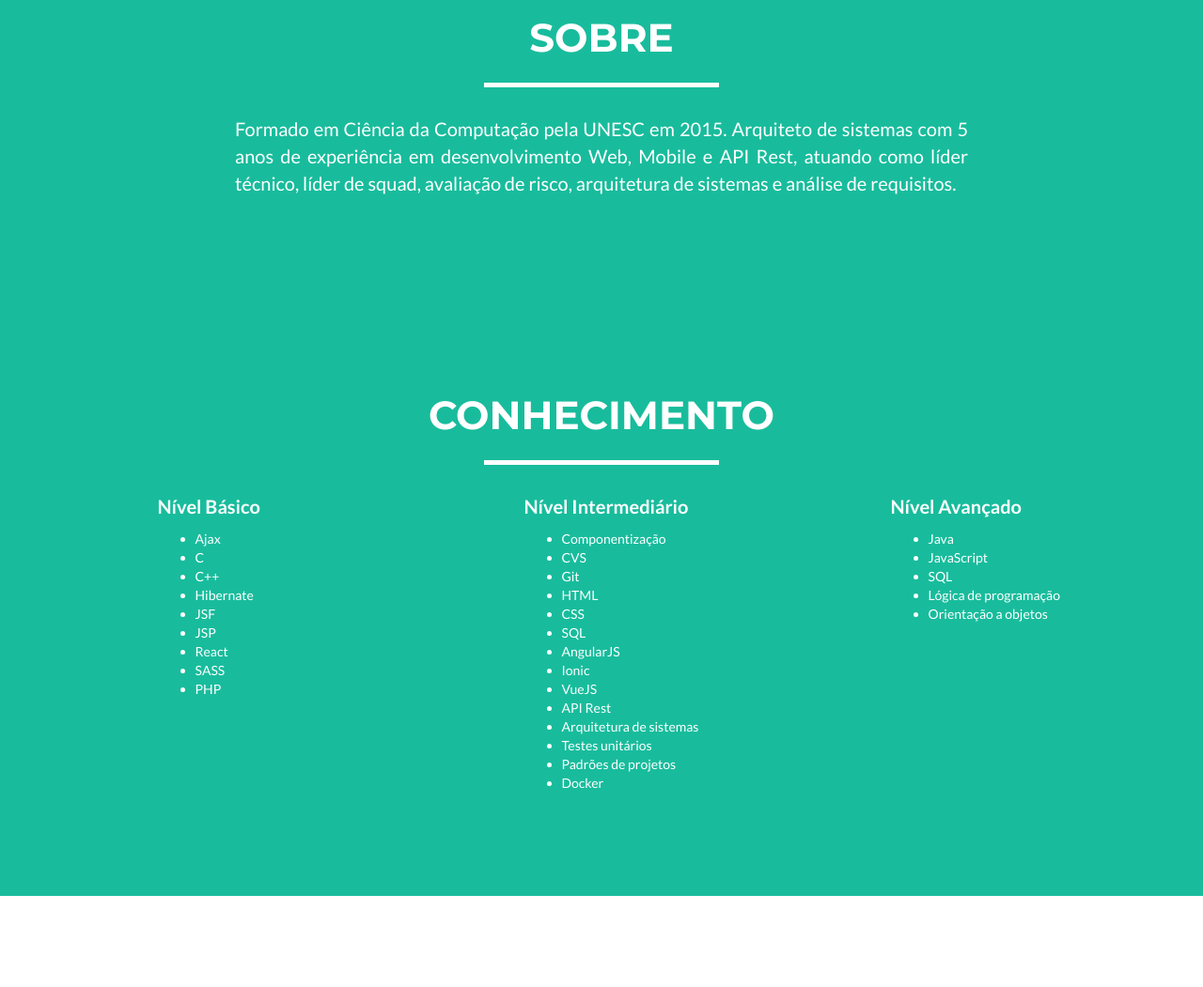
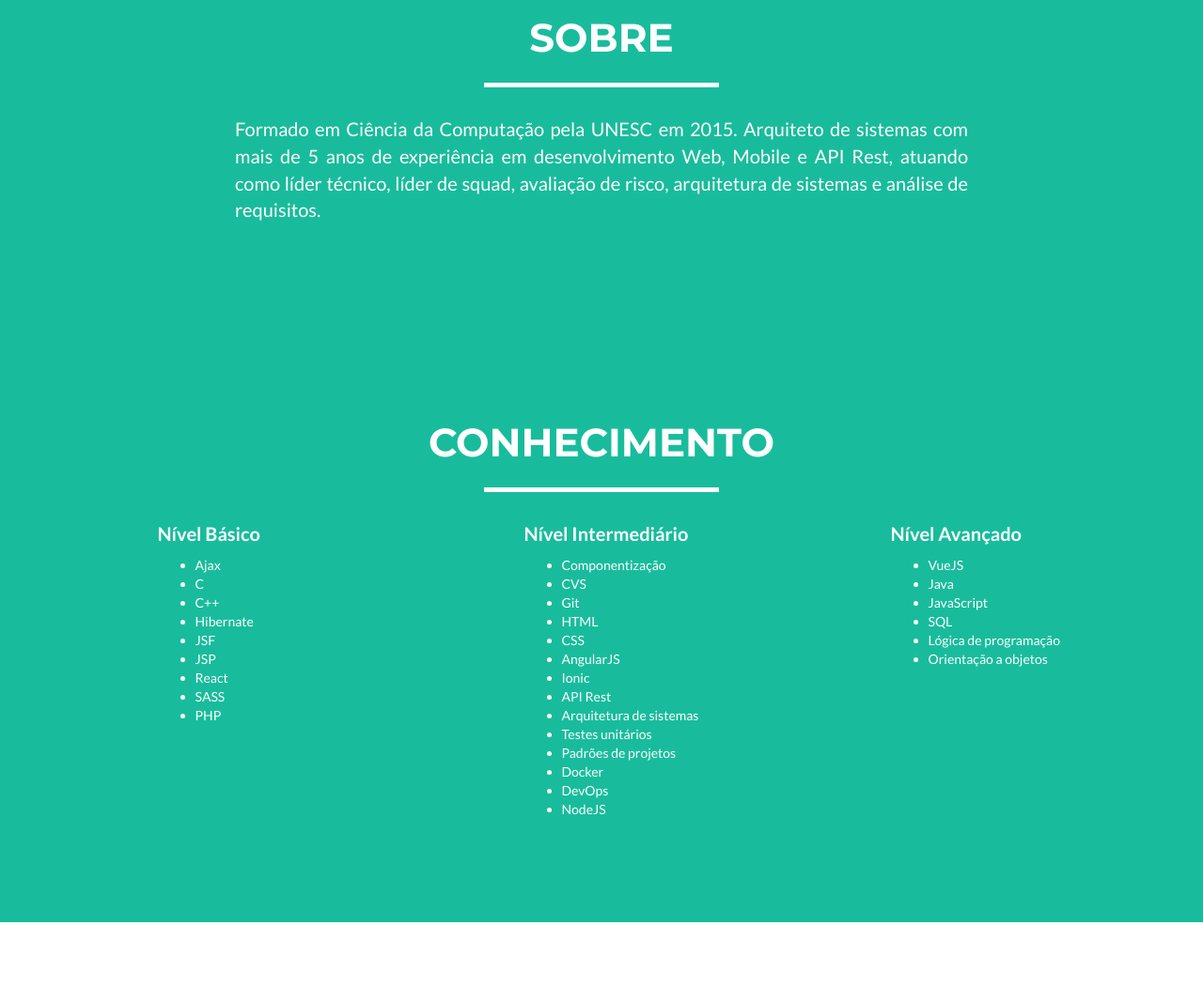
Before and after one commit to R3oLoN/R3oLoN.github.io, a website: page index.html in a window 1280 px wide. Shown: the part 900-1951 px from the top of the page at 94% size. Drawn offline with nearby package versions, Linux system fonts and the light colour scheme.

Commit message:
Update index.html

```diff
--- a/index.html
+++ b/index.html
@@ -99,7 +99,7 @@
             <div class="row">
                 <div class="col-lg-8 col-lg-offset-2 text-justify">
                     <div class="row">
-                        <p>Formado em Ciência da Computação pela UNESC em 2015. Arquiteto de sistemas com 5 anos de experiência
+                        <p>Formado em Ciência da Computação pela UNESC em 2015. Arquiteto de sistemas com mais de 5 anos de experiência
                             em desenvolvimento Web, Mobile e API Rest, atuando como líder técnico, líder de squad, avaliação
                             de risco, arquitetura de sistemas e análise de requisitos.</p>
                     </div>
@@ -140,20 +140,21 @@
                         <li>Git</li>
                         <li>HTML</li>
                         <li>CSS</li>
-                        <li>SQL</li>
                         <li>AngularJS</li>
                         <li>Ionic</li>
-                        <li>VueJS</li>
                         <li>API Rest</li>
                         <li>Arquitetura de sistemas</li>
                         <li>Testes unitários</li>
                         <li>Padrões de projetos</li>
                         <li>Docker</li>
+                        <li>DevOps</li>
+                        <li>NodeJS</li>
                     </ul>
                 </div>
                 <div class="col-lg-3 col-lg-offset-1 text-justify">
                     <p><b>Nível Avançado</b></p>
                     <ul>
+                        <li>VueJS</li>
                         <li>Java</li>
                         <li>JavaScript</li>
                         <li>SQL</li>
```
